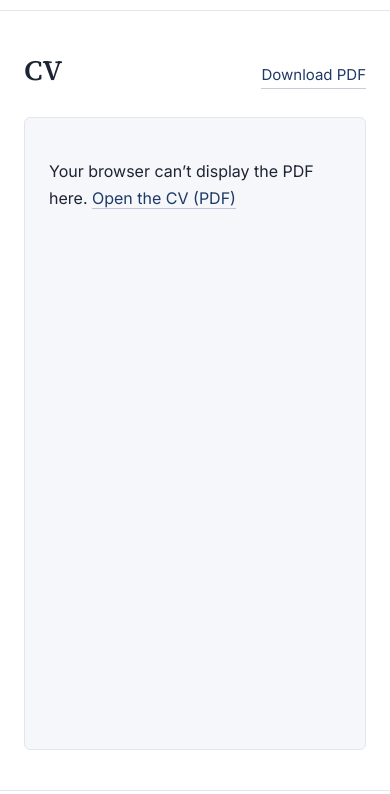
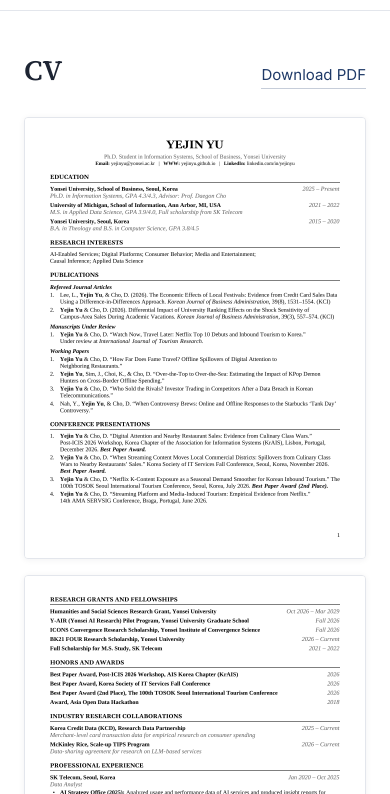
Before and after one commit to yejinyu/yejinyu.github.io, a plain HTML site: page cv.html in a window 390 px wide. Shown: the part 50-844 px from the top of the page. Drawn offline with Linux system fonts and the light colour scheme.

Commit message:
Show CV pages as images (works on mobile)
Co-Authored-By: Claude Opus 5.5 <noreply@anthropic.com>
Claude-Session: https://claude.ai/code/session_013zZN1Qx7We2kszFuvRqBdL

```diff
--- a/cv.html
+++ b/cv.html
@@ -33,9 +33,11 @@
         <h2 class="section-title">CV</h2>
         <a class="cv-download" href="cv.pdf" download>Download PDF</a>
       </div>
-      <object class="cv-embed" data="cv.pdf#view=FitH" type="application/pdf">
-        <p class="cv-fallback">Your browser can’t display the PDF here. <a href="cv.pdf">Open the CV (PDF)</a></p>
-      </object>
+      <div class="cv-pages">
+        <img src="cv-page-1.png" alt="Yejin Yu CV, page 1" loading="lazy">
+        <img src="cv-page-2.png" alt="Yejin Yu CV, page 2" loading="lazy">
+        <img src="cv-page-3.png" alt="Yejin Yu CV, page 3" loading="lazy">
+      </div>
     </section>
 
   </main>
--- a/style.css
+++ b/style.css
@@ -119,3 +119,5 @@ section.page .group:first-of-type { margin-top: 20px; }
 .cv-embed { display: block; width: 100%; height: 1100px; border: 1px solid var(--line); border-radius: 6px; background: var(--soft); }
 .cv-fallback { padding: 24px; }
 @media (max-width: 680px) { .cv-embed { height: 75vh; } }
+.cv-pages { display: flex; flex-direction: column; gap: 16px; }
+.cv-pages img { width: 100%; height: auto; display: block; border: 1px solid var(--line); border-radius: 4px; box-shadow: 0 1px 6px rgba(29,36,51,0.06); background: #fff; }
```
Also changed, not shown: cv-page-1.png (added), cv-page-2.png (added), cv-page-3.png (added).
